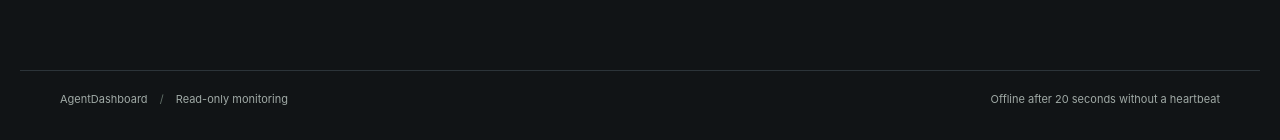
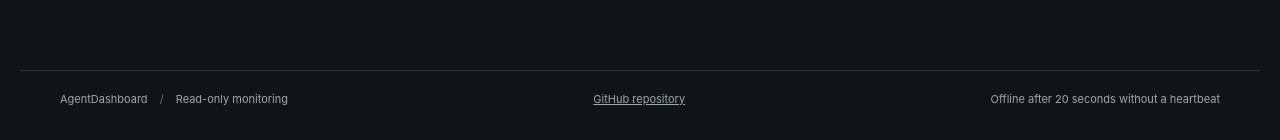
Before and after one commit to xhargh/AgentDashboard, a website with bundled scripts: page public/index.html in a window 1280 px wide. Shown: the part 657-797 px from the top of the page. Built offline with nearby package versions, Linux system fonts and the light colour scheme; files whose address does not match are found by name.

Commit message:
Add repository link to UI footer

```diff
--- a/public/index.html
+++ b/public/index.html
@@ -56,7 +56,7 @@
       <div id="fleet" aria-label="Agent activity"></div>
     </div>
   </main>
-  <footer><span>AgentDashboard <span class="footer-separator">/</span> Read-only monitoring</span><span>Offline after 20 seconds without a heartbeat</span></footer>
+  <footer><span>AgentDashboard <span class="footer-separator">/</span> Read-only monitoring</span><span><a href="https://github.com/xhargh/AgentDashboard">GitHub repository</a></span><span>Offline after 20 seconds without a heartbeat</span></footer>
   <script type="module" src="/app.js"></script>
 </body>
 </html>
--- a/public/style.css
+++ b/public/style.css
@@ -52,6 +52,8 @@ code { color: var(--muted); overflow-wrap: anywhere; }
 main { max-width: 1240px; margin: auto; padding: 36px 40px 64px; min-height: calc(100vh - 140px); }
 .intro { display: flex; justify-content: space-between; align-items: center; gap: 24px; margin-bottom: 32px; }
 footer { max-width: 1240px; margin: auto; padding: 20px 40px; border-top: 1px solid var(--line); display: flex; justify-content: space-between; gap: 16px; color: var(--muted); font-size: 11px; }
+footer a { color: inherit; }
+footer a:hover { color: var(--text); }
 .footer-separator { padding: 0 9px; color: #64726a; }
 
 /* One overview strip, rather than four competing cards. */
```
